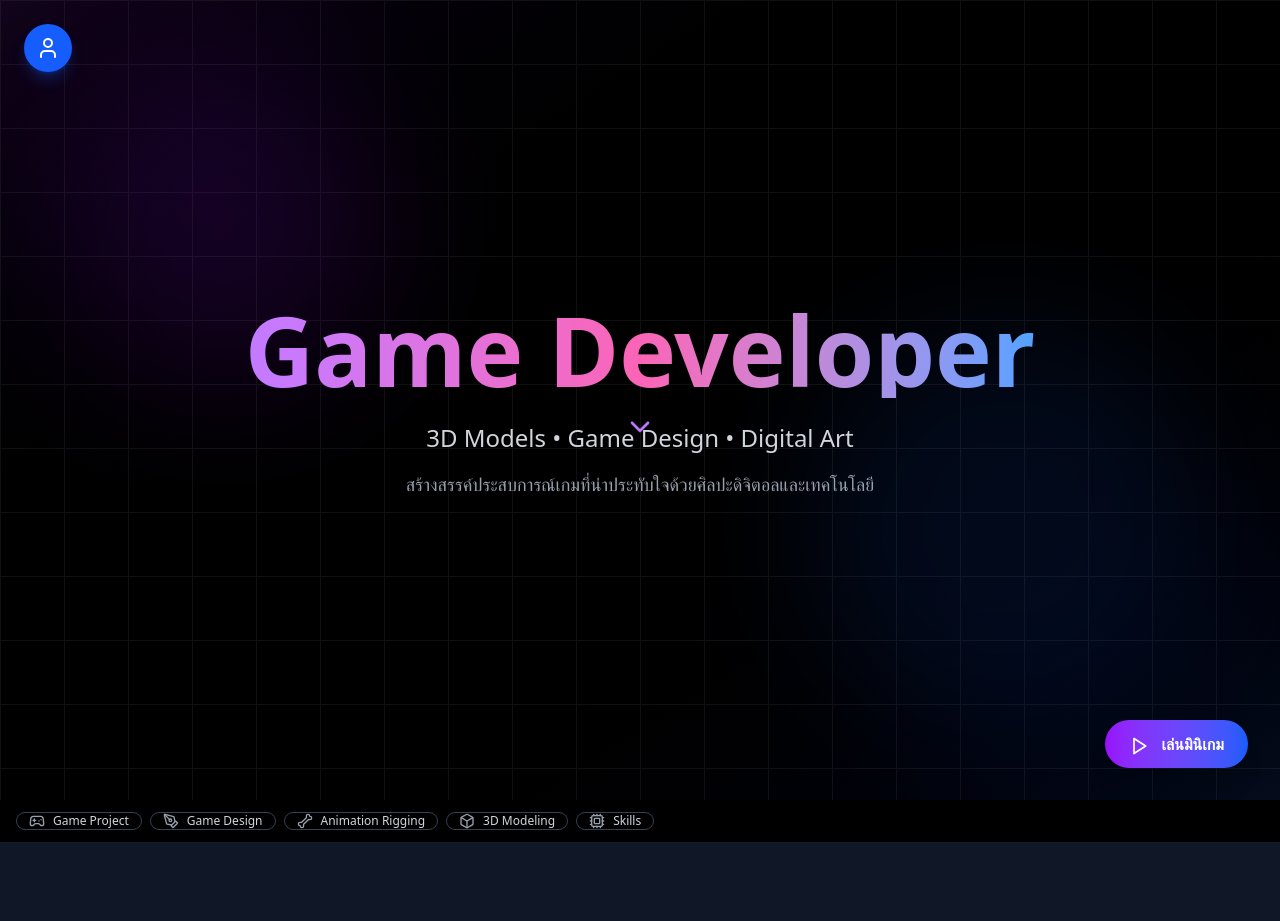
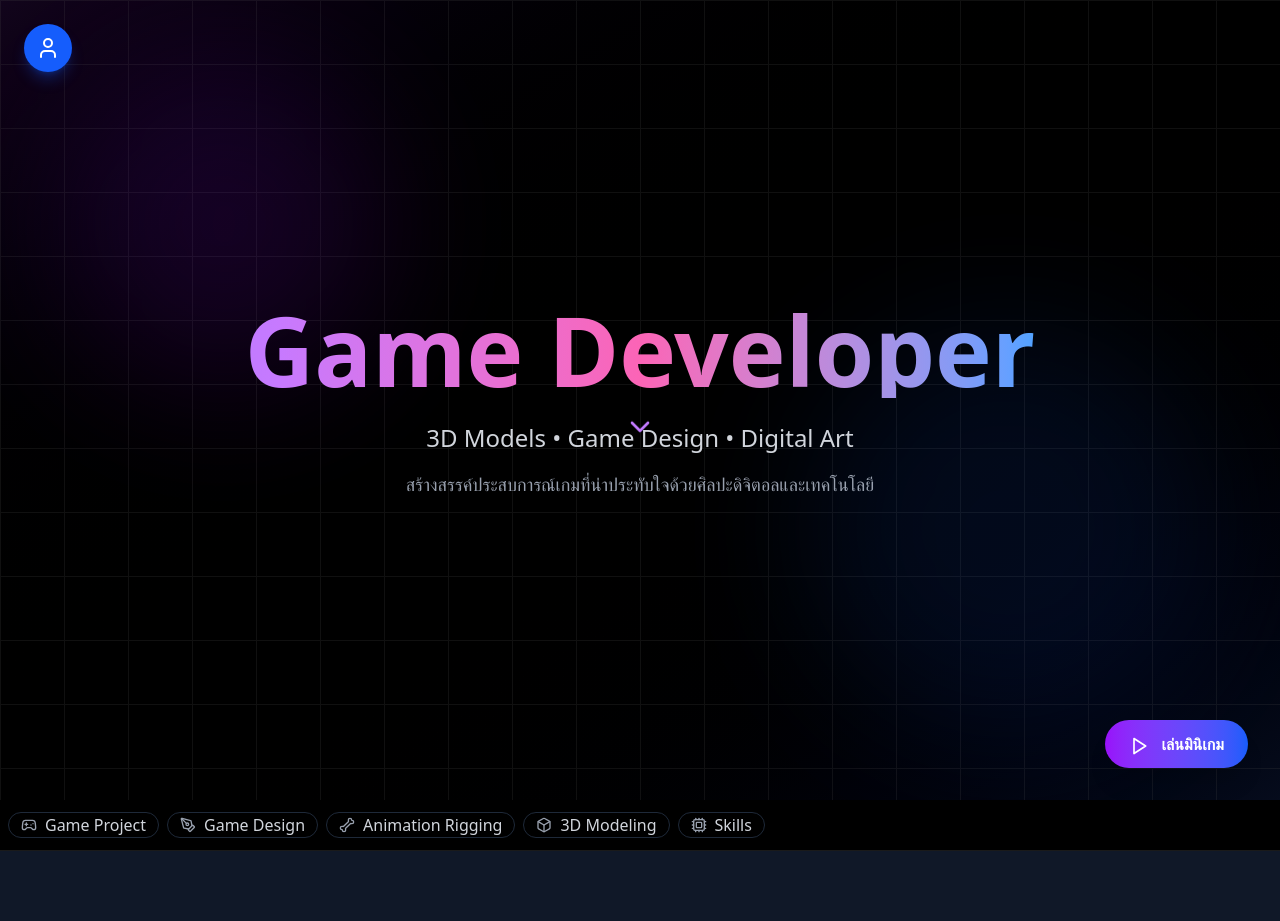
Before and after one commit to kiadtisaksae-stack/Digitalgameportfoliowebsite, a React (Vite) app: page / in a window 1280 px wide. Shown: the top 921 px of the page. Built offline with nearby package versions, Linux system fonts and the light colour scheme.

Commit message:
Update CategoryNav.tsx

```diff
--- a/src/components/CategoryNav.tsx
+++ b/src/components/CategoryNav.tsx
@@ -2,9 +2,8 @@ import { motion } from 'motion/react';
 import { Gamepad2, PenTool, Bone, Box, Cpu } from 'lucide-react';
 
 /**
- * 1. ส่วนการประกาศข้อมูล (Data Structure):
- * เก็บข้อมูลหมวดหมู่เป็น Array เพื่อให้นำไปวนลูป (Map) สร้างปุ่มได้ง่าย
- * ช่วยให้การแก้ไขชื่อหมวดหมู่หรือเปลี่ยนไอคอนทำได้จากที่เดียว
+ * ข้อมูลหมวดหมู่ (Data)
+ * ใช้สำหรับวนลูปสร้างปุ่ม เพื่อให้โค้ดเป็นระเบียบและแก้ไขง่าย
  */
 const categories = [
   { id: 'game-projects', label: 'Game Project', icon: Gamepad2, color: 'blue' },
@@ -16,14 +15,13 @@ const categories = [
 
 export function CategoryNav() {
   /**
-   * 2. ส่วนฟังก์ชันการนำทาง (Smooth Scrolling):
-   * คำนวณตำแหน่งของ Element ตาม id ที่ส่งมา
-   * มีการใช้ offset เพื่อหักลบความสูงของแถบเมนู ไม่ให้แถบเมนูไปทับหัวข้อเนื้อหา
+   * ฟังก์ชันเลื่อนหน้าจอ (Smooth Scroll)
+   * คำนวณตำแหน่งและเลื่อนไปยัง Section ที่กำหนดโดยไม่ให้เมนูทับหัวข้อ
    */
   const scrollToSection = (id: string) => {
     const element = document.getElementById(id);
     if (element) {
-      const offset = 80; // ระยะเผื่อด้านบนเพื่อให้หัวข้อไม่โดนเมนูบัง
+      const offset = 80;
       const bodyRect = document.body.getBoundingClientRect().top;
       const elementRect = element.getBoundingClientRect().top;
       const elementPosition = elementRect - bodyRect;
@@ -38,55 +36,52 @@ export function CategoryNav() {
 
   return (
     /**
-     * 3. โครงสร้างแถบเมนู (Sticky Header):
-     * sticky top-0: ทำให้แถบค้างอยู่ที่ขอบบนสุดเสมอ
-     * z-50: กำหนดให้อยู่เลเยอร์หน้าสุด
-     * bg-black/80 backdrop-blur-lg: ทำพื้นหลังโปร่งแสงและเบลอฉากหลังให้ดูทันสมัย
+     * 1. ส่วนควบคุมแถบเมนู (Sticky Container)
+     * sticky top-0: ค้างที่ขอบบน
+     * z-50: อยู่บนสุด
+     * flex justify-end: "จุดสำคัญ" บังคับให้เนื้อหาภายในทั้งหมดไหลไปทางขวาสุดของจอ
      */
-    <div className="sticky top-0 z-50 py-3 bg-black/80 backdrop-blur-lg border-b border-white/10">
-      <div className="max-w-7xl mx-auto px-4">
+    <div className="sticky top-0 z-50 py-3 bg-black/80 backdrop-blur-lg border-b border-white/10 flex justify-end">
 
-        {/**
-         * 4. ส่วนจัดวางตำแหน่ง (Alignment & Responsive):
-         * flex-nowrap: ป้องกันไม่ให้ปุ่มตัดขึ้นบรรทัดใหม่ในมือถือ
-         * justify-end: "หัวใจหลัก" ที่ทำให้ปุ่มทั้งหมดไปชิดมุมบนขวาเสมอ
-         * overflow-x-auto: ช่วยให้ในหน้าจอมือถือ สามารถใช้นิ้วปัดซ้าย-ขวาเพื่อดูเมนูได้
-         * no-scrollbar: ซ่อนแถบเลื่อนที่ดูเกะกะ (ต้องตั้งค่าใน CSS เพิ่มเติม)
+      {/** * 2. ส่วนกำหนดขอบเขต (Wrapper)
+       * w-full: เต็มความกว้าง
+       * px-2 md:px-6: เว้นระยะห่างจากขอบจอขวาเพียงเล็กน้อยเพื่อให้ดูชิดมุมจริงๆ
+       */}
+      <div className="w-full px-2 md:px-6">
+
+        {/** * 3. ส่วนจัดเรียงปุ่ม (Flex Row)
+         * justify-end: ย้ำอีกครั้งให้ปุ่มเรียงจากขวามาซ้าย
+         * overflow-x-auto: รองรับการปัดซ้าย-ขวาในมือถือ (9:16)
+         * no-scrollbar: ซ่อนแถบเลื่อนที่ดูไม่สวยงาม
          */}
-        <div className="flex flex-nowrap md:flex-wrap justify-end gap-2 md:gap-4 overflow-x-auto no-scrollbar scroll-smooth">
+        <div className="flex flex-nowrap justify-end gap-2 md:gap-3 overflow-x-auto no-scrollbar scroll-smooth">
 
-          {/** * 5. การสร้างปุ่ม (Component Mapping):
-           * วนลูปข้อมูลจาก categories มาสร้างเป็นปุ่ม motion.button
-           */}
           {categories.map((category, index) => (
             <motion.button
               key={category.id}
-              // Animation ตอนเริ่มต้น: ค่อยๆ เลื่อนขึ้นจากด้านบนและจางปรากฏ
+              // Animation เลื่อนลงมาจากขอบบนตอนโหลดหน้าเว็บ
               initial={{ opacity: 0, y: -10 }}
               animate={{ opacity: 1, y: 0 }}
-              transition={{ delay: index * 0.05 }} // ให้ปุ่มค่อยๆ โผล่ทีละปุ่ม
+              transition={{ delay: index * 0.05 }}
               onClick={() => scrollToSection(category.id)}
 
               /**
-               * 6. การกำหนดสไตล์ปุ่ม (Styling):
-               * flex-shrink-0: ป้องกันปุ่มถูกบีบจนเบี้ยวในจอมือถือ
-               * whitespace-nowrap: ป้องกันตัวหนังสือขึ้นบรรทัดใหม่
-               * hover:border...: เปลี่ยนสีขอบและพื้นหลังเมื่อเมาส์ชี้ตามค่า color ใน Array
+               * สไตล์ปุ่ม (Button Styling)
+               * flex-shrink-0: ป้องกันปุ่มเบี้ยวในมือถือ
+               * text-xs / md:text-sm: ปรับขนาดตามหน้าจอให้สมส่วน
+               * whitespace-nowrap: บังคับไม่ให้ข้อความตัดขึ้นบรรทัดใหม่
                */
               className={`
                 group flex items-center gap-2
-                px-3 py-1.5 md:px-5 md:py-2.5
+                px-3 py-1.5 md:px-4 md:py-2
                 rounded-full flex-shrink-0
-                bg-gray-900/50 border border-gray-700
+                bg-gray-900/40 border border-gray-800
                 hover:border-purple-500/50 hover:bg-purple-500/10
                 transition-all duration-300
               `}
             >
-              {/* ไอคอน: ปรับขนาดตามหน้าจอ (เล็กในมือถือ ใหญ่ในคอม) */}
               <category.icon className="w-4 h-4 md:w-5 md:h-5 text-gray-400 group-hover:text-purple-400 transition-colors" />
-
-              {/* ข้อความ: text-xs สำหรับมือถือเพื่อให้ประหยัดพื้นที่ และ md:text-sm สำหรับหน้าจอปกติ */}
-              <span className="text-xs md:text-sm text-gray-300 group-hover:text-purple-400 font-medium transition-colors whitespace-nowrap">
+              <span className="text-[10px] md:text-xs text-gray-300 group-hover:text-purple-400 font-medium transition-colors uppercase tracking-wider">
                 {category.label}
               </span>
             </motion.button>
```
